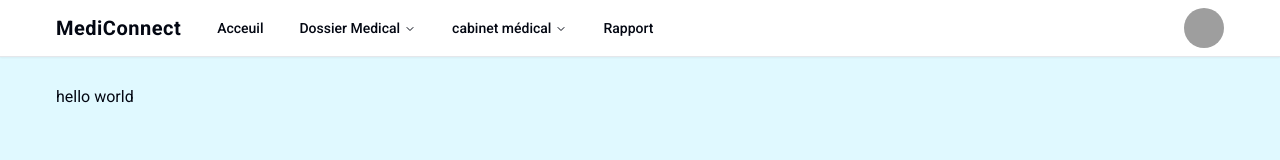
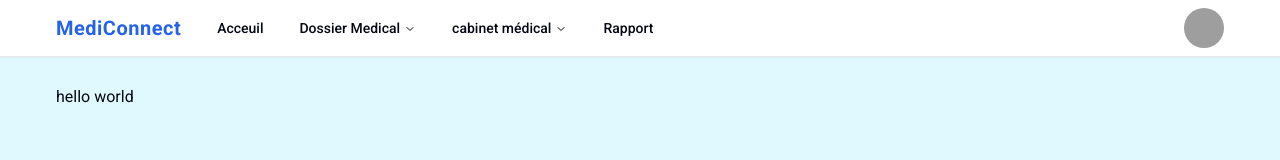
Before and after one commit to abderrahmane0402/MediConnect, a Next.js app: page / in a window 1280 px wide. Shown: the top 160 px of the page. Built offline with nearby package versions, Linux system fonts and the light colour scheme; grey boxes are pictures that could not be loaded.

Commit message:
change the color of the application name

```diff
--- a/components/shared/Header.tsx
+++ b/components/shared/Header.tsx
@@ -16,7 +16,7 @@ export default function Header() {
   return (
     <header className="sticky w-full h-auto flex justify-between items-center px-1 md:px-4 lg:px-14 py-1 md:py-2 border-b bg-white shadow-sm">
       <div className="flex gap-5 items-center">
-        <h3 className="text-base md:text-lg lg:text-xl tracking-wide font-bold">
+        <h3 className="text-base md:text-lg lg:text-xl tracking-wide font-bold text-blue-600">
           MediConnect
         </h3>
         <Nav />
--- a/components/shared/MobileNav.tsx
+++ b/components/shared/MobileNav.tsx
@@ -22,7 +22,7 @@ export default function MobileNav() {
       </SheetTrigger>
       <SheetContent className="overflow-auto">
         <SheetHeader>
-          <SheetTitle>MediConnect</SheetTitle>
+          <SheetTitle className="text-blue-600">MediConnect</SheetTitle>
           <SheetDescription>
             plateform de gestion des dossiers medical
           </SheetDescription>
@@ -69,7 +69,6 @@ export default function MobileNav() {
               <span className="truncate">Rapport</span>
             </Link>
           </Button>
-
         </div>
       </SheetContent>
     </Sheet>
```
